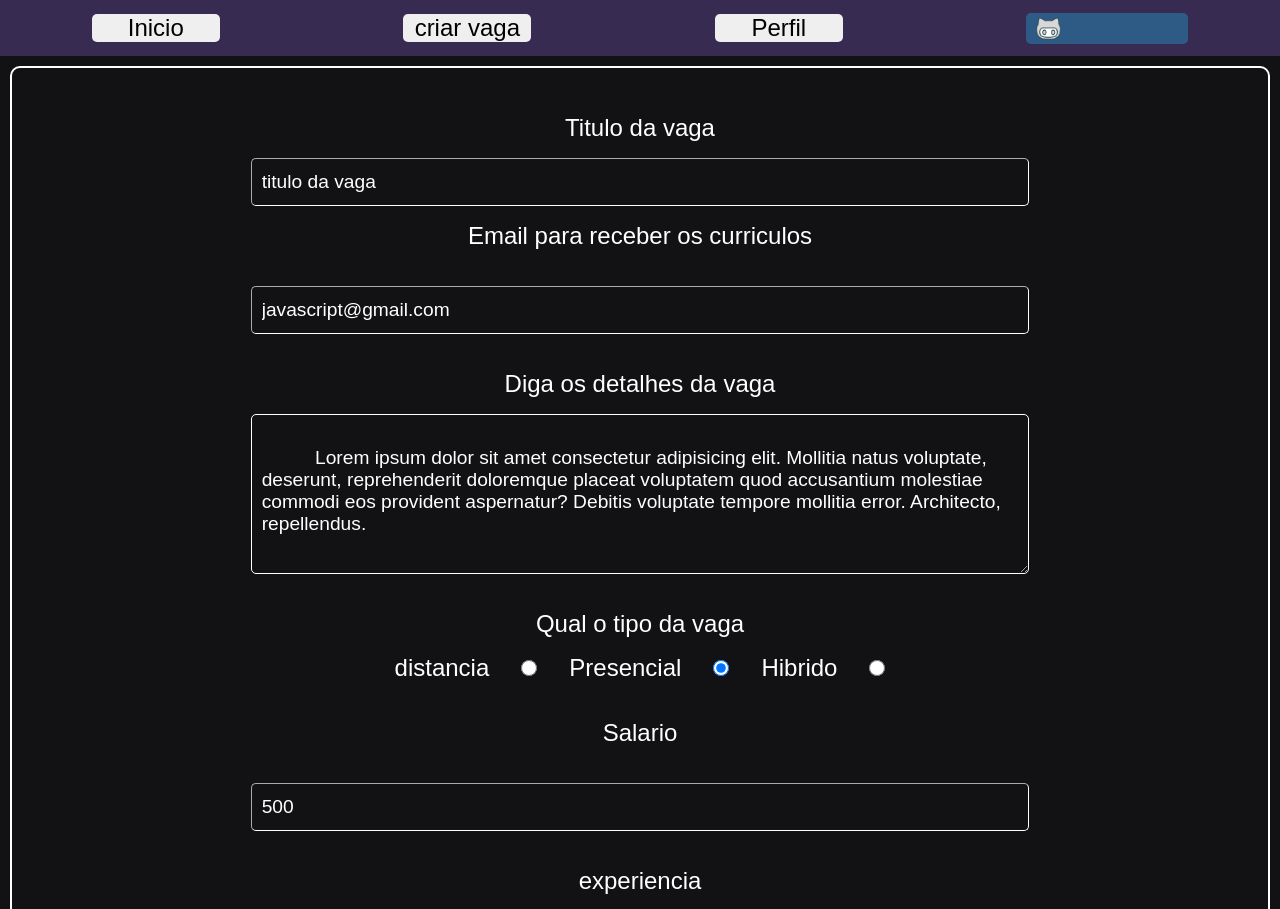
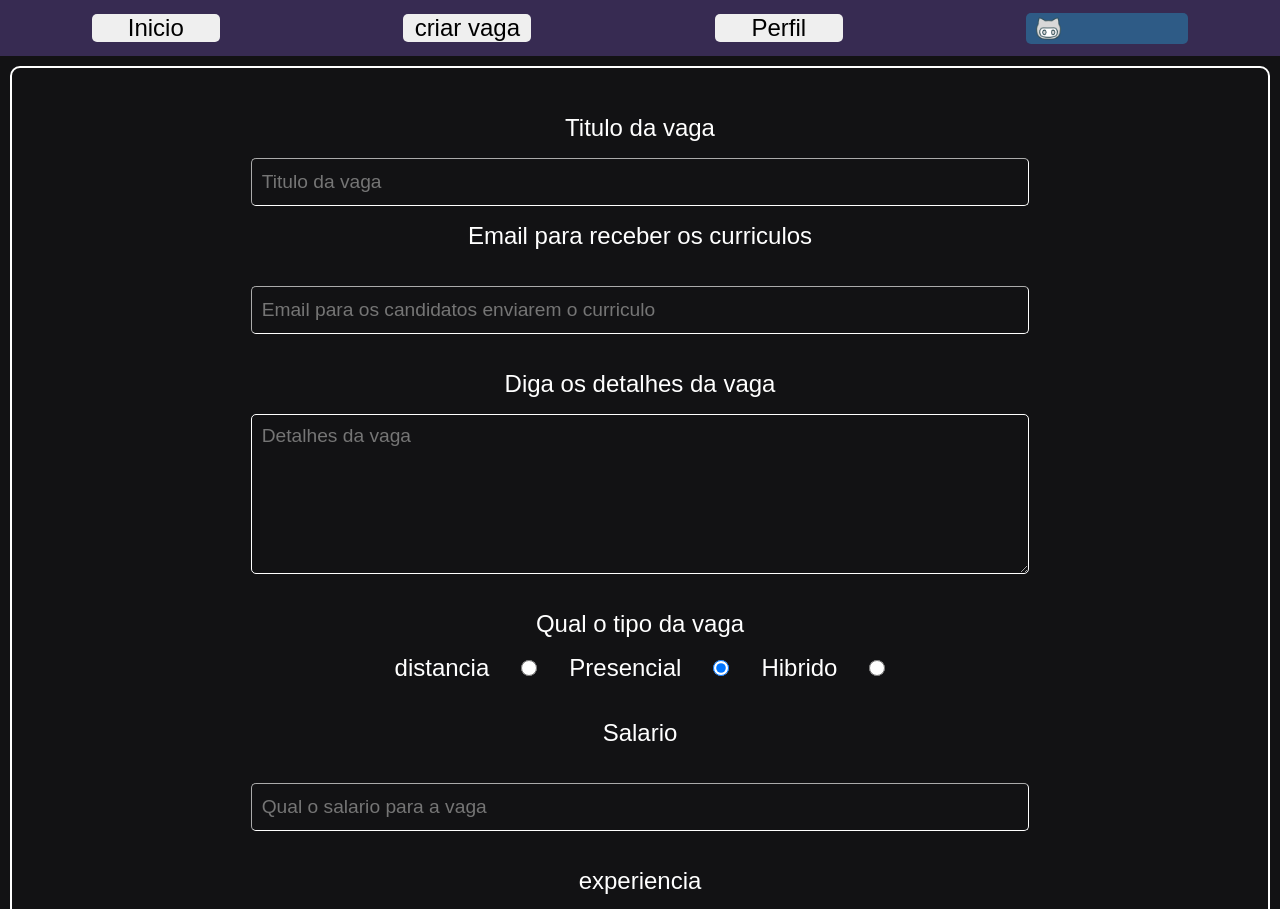
Before and after one commit to denner-august/JobNow, a Next.js app in the folder job-now/: page /CreateJob in a window 1280 px wide. Shown: the top 909 px of the page. Built offline with nearby package versions, Linux system fonts and the light colour scheme; no server answers.

Commit message:
removendo inputs default

```diff
--- a/job-now/components/homePage/components/formCreateJob/createJobForm.tsx
+++ b/job-now/components/homePage/components/formCreateJob/createJobForm.tsx
@@ -22,13 +22,7 @@ export function CreateJobForm() {
   } = useForm<CreateJobFormProps>({
     resolver: yupResolver(schema),
 
-    defaultValues: {
-      Tecnologias: [
-        { linguagem: "javascript" },
-        { linguagem: "python" },
-        { linguagem: "c++" },
-      ],
-    },
+
   });
 
   const { fields, append, remove } = useFieldArray({
@@ -71,7 +65,7 @@ export function CreateJobForm() {
         <input
           placeholder="Titulo da vaga"
           {...register("TituloVaga")}
-          defaultValue="titulo da vaga"
+
         />
 
         <label> Email para receber os curriculos </label>
@@ -80,7 +74,7 @@ export function CreateJobForm() {
         <input
           placeholder="Email para os candidatos enviarem o curriculo"
           {...register("emailVaga")}
-          defaultValue="javascript@gmail.com"
+
         />
 
         <p>{errors.Detalhes?.message}</p>
@@ -88,8 +82,7 @@ export function CreateJobForm() {
         <textarea
           placeholder="Detalhes da vaga"
           {...register("Detalhes")}
-          defaultValue="
-          Lorem ipsum dolor sit amet consectetur adipisicing elit. Mollitia natus voluptate, deserunt, reprehenderit doloremque placeat voluptatem quod accusantium molestiae commodi eos provident aspernatur? Debitis voluptate tempore mollitia error. Architecto, repellendus."
+
         />
 
         <p>{errors.tipo?.message}</p>
@@ -119,7 +112,7 @@ export function CreateJobForm() {
         <input
           placeholder="Qual o salario para a vaga"
           {...register("Salario")}
-          defaultValue={500}
+
         />
 
         <p>{errors.Experiencia?.message}</p>
```
